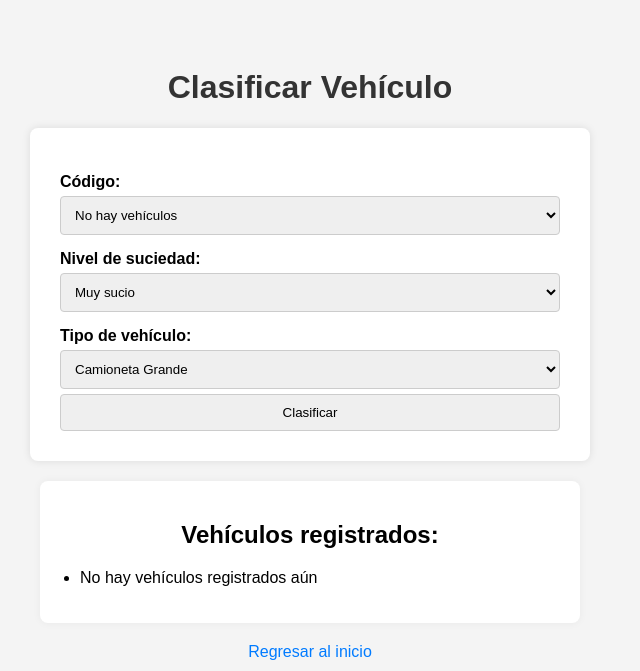
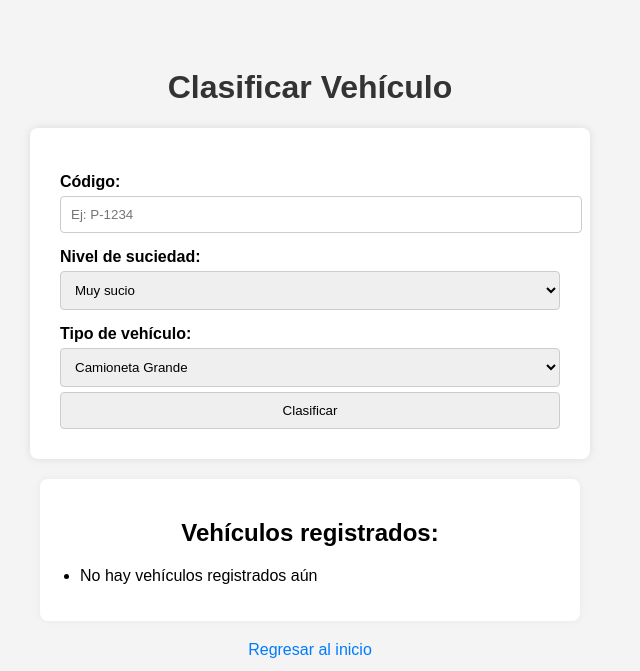
Before and after one commit to Aguilerajr/Xplore-rent-a-car-backend, a FastAPI app: template templates/calidad.html in a window 1280 px wide. Shown: the top 671 px of the page, without its empty margins (330-970 px from the left). Run offline with FastAPI, Linux system fonts and the light colour scheme; the template is opened without the code that fills it, so the values that code supplies are empty.

Commit message:
cambios de calidad

```diff
--- a/templates/calidad.html
+++ b/templates/calidad.html
@@ -27,7 +27,7 @@
             display: block;
             margin-top: 15px;
         }
-        select, input[type="submit"] {
+        select, input[type="submit"], input[type="text"] {
             width: 100%;
             padding: 10px;
             margin-top: 5px;
@@ -65,6 +65,20 @@
         .regresar:hover {
             text-decoration: underline;
         }
+        ul#sugerencias {
+            list-style: none;
+            padding: 0;
+            margin: 0.5em 0 0;
+            background: #eee;
+            border-radius: 4px;
+        }
+        ul#sugerencias li {
+            padding: 0.5em;
+            cursor: pointer;
+        }
+        ul#sugerencias li:hover {
+            background: #ddd;
+        }
     </style>
 </head>
 <body>
@@ -73,15 +87,8 @@
 
     <form action="/clasificar" method="post">
         <label for="codigo">Código:</label>
-        <select name="codigo" id="codigo" required>
-            {% if vehiculos %}
-                {% for codigo in vehiculos %}
-                    <option value="{{ codigo }}">{{ codigo }}</option>
-                {% endfor %}
-            {% else %}
-                <option value="">No hay vehículos</option>
-            {% endif %}
-        </select>
+        <input type="text" name="codigo" id="codigo" placeholder="Ej: P-1234" required autocomplete="off">
+        <ul id="sugerencias"></ul>
 
         <label for="suciedad">Nivel de suciedad:</label>
         <select name="suciedad" required>
@@ -125,5 +132,33 @@
     <!-- Botón para regresar al inicio -->
     <a class="regresar" href="/">Regresar al inicio</a>
 
+    <!-- Script para autocompletar código -->
+    <script>
+        const input = document.getElementById('codigo');
+        const sugerencias = document.getElementById('sugerencias');
+
+        input.addEventListener('input', () => {
+            const valor = input.value;
+            if (valor.length > 0) {
+                fetch(`/buscar_codigos?q=${valor}`)
+                    .then(response => response.json())
+                    .then(data => {
+                        sugerencias.innerHTML = '';
+                        data.resultados.forEach(codigo => {
+                            const li = document.createElement('li');
+                            li.textContent = codigo;
+                            li.addEventListener('click', () => {
+                                input.value = codigo;
+                                sugerencias.innerHTML = '';
+                            });
+                            sugerencias.appendChild(li);
+                        });
+                    });
+            } else {
+                sugerencias.innerHTML = '';
+            }
+        });
+    </script>
+
 </body>
 </html>
```
